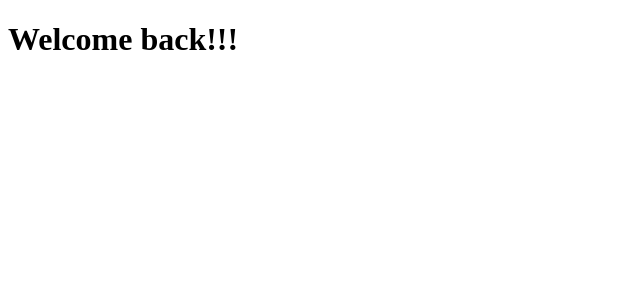
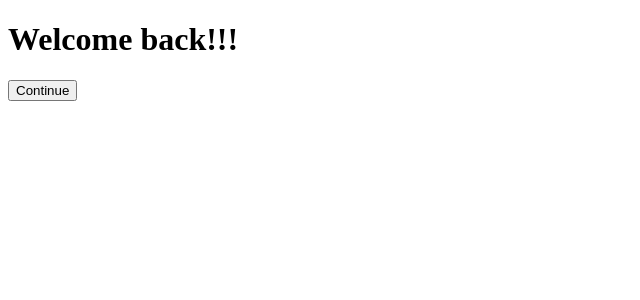
Before and after one commit to k2core/react-for-beginners4cra, a React (Create React App) app: page / in a window 1280 px wide. Shown: the top 300 px of the page, without its empty margins (0-640 px from the left). Built offline with nearby package versions, Linux system fonts and the light colour scheme.

Commit message:
Button 컴포넌트 만들기
> Button.js 생성
> App.js 수정

```diff
--- a/src/App.js
+++ b/src/App.js
@@ -1,7 +1,10 @@
+import Button from "./Button";
+
 function App() {
   return (
     <div>
       <h1>Welcome back!!!</h1>
+      <Button text={"Continue"} />
     </div>
   );
 }
--- /dev/null
+++ b/src/Button.js
@@ -0,0 +1,5 @@
+function Button({ text }) {
+  return <button>{text}</button>;
+}
+
+export default Button;
```
